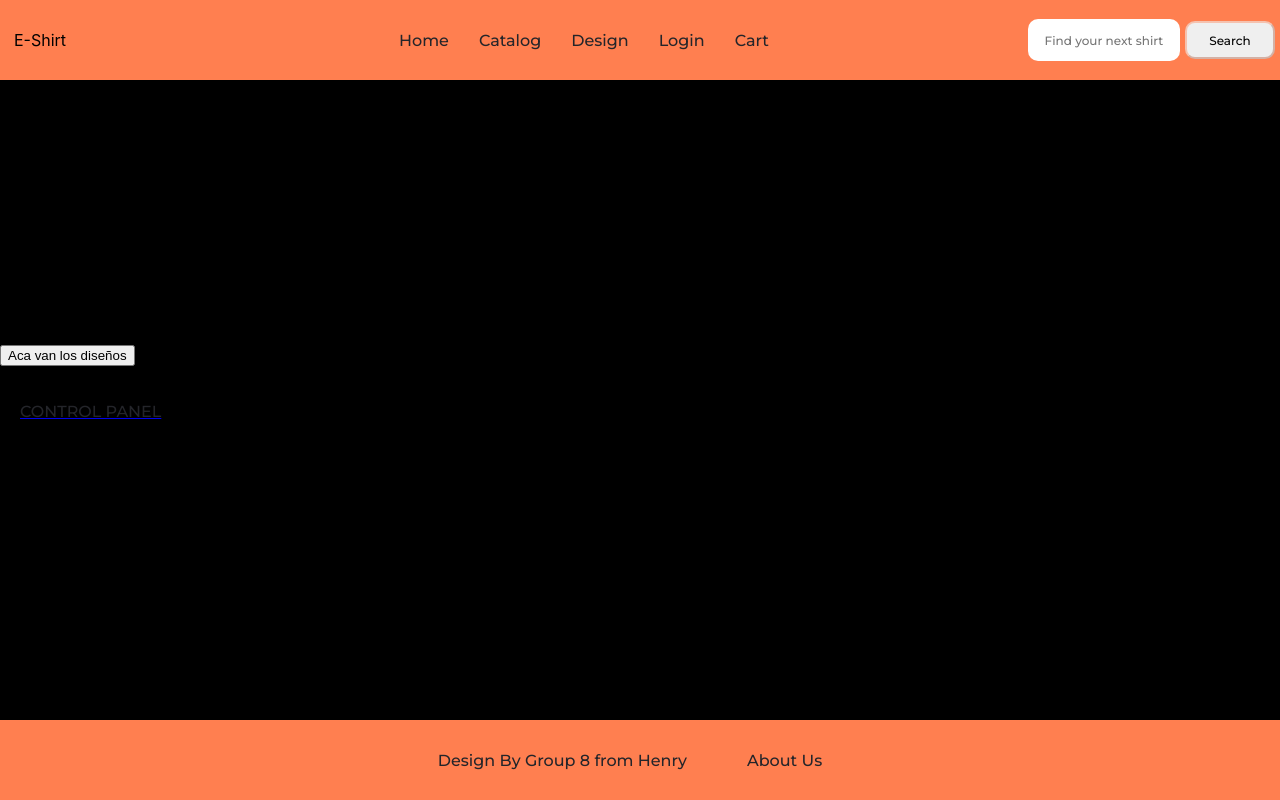
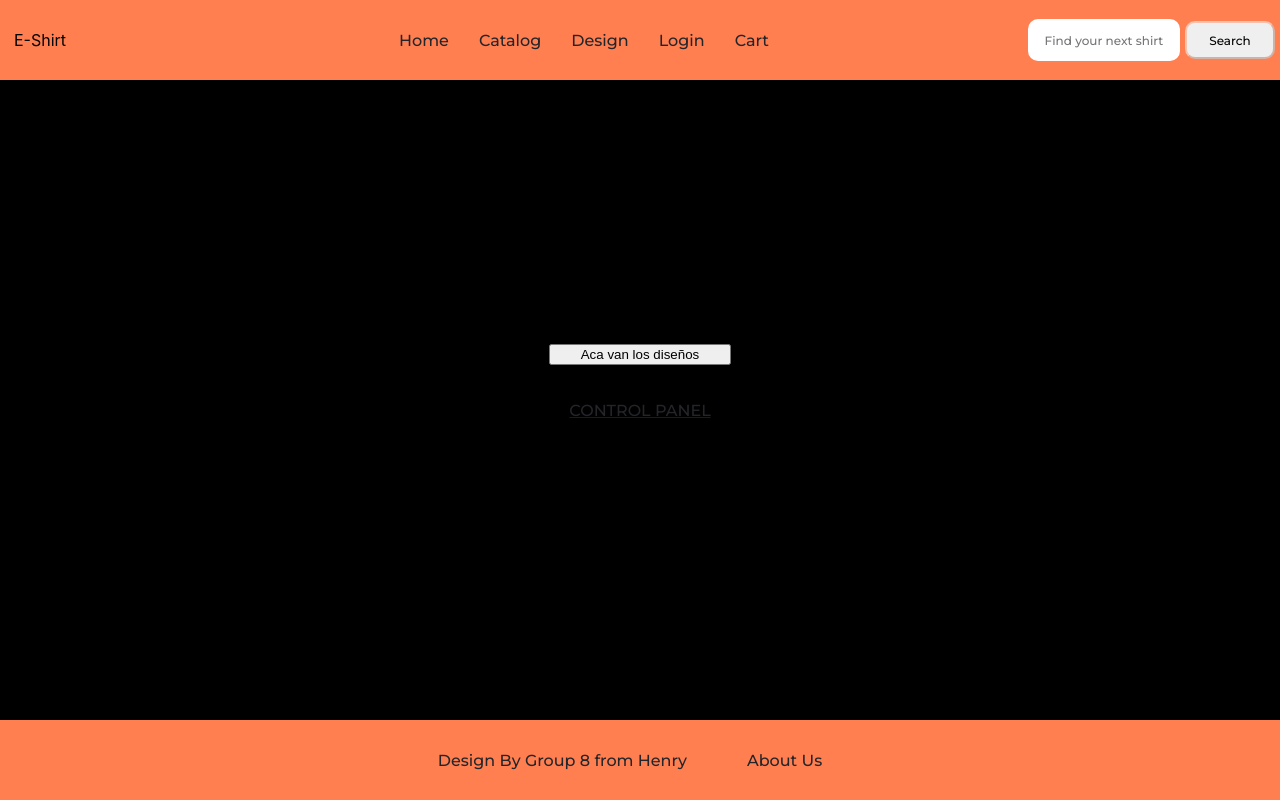
Before and after one commit to rocco9022/eshirt, a React (Create React App) app in the folder ESHIRT/client/: page /desings_admin in a window 1280 px wide. Built offline with nearby package versions, Linux system fonts and the light colour scheme; no server answers.

Commit message:
css admin

```diff
--- a/ESHIRT/client/src/Components/Admin/DesignsAdmin/DesignsAdmin.jsx
+++ b/ESHIRT/client/src/Components/Admin/DesignsAdmin/DesignsAdmin.jsx
@@ -5,7 +5,7 @@ import Style from "./DesignsAdmin.module.css";
 export default function DesignsAdmin() {
 
     return(
-        <div>
+        <div className={Style.Designs}>
 <button>
     Aca van los diseños
 </button>
--- a/ESHIRT/client/src/Components/Admin/DesignsAdmin/DesignsAdmin.module.css
+++ b/ESHIRT/client/src/Components/Admin/DesignsAdmin/DesignsAdmin.module.css
@@ -0,0 +1,9 @@
+@import url('https://fonts.googleapis.com/css2?family=Montserrat:wght@500&display=swap');
+
+.Designs{
+    color:white;
+    font-family: "Montserrat", sans-serif;
+    font-weight: 500;
+    display: grid;
+    justify-content: space-evenly;
+}
--- a/ESHIRT/client/src/Components/Admin/HomeAdmin/HomeAdmin.module.css
+++ b/ESHIRT/client/src/Components/Admin/HomeAdmin/HomeAdmin.module.css
@@ -6,4 +6,5 @@
     font-weight: 500;
     display: grid;
     justify-content: space-evenly;
+    text-align: center;
 }
--- a/ESHIRT/client/src/Components/Admin/Sales/Sales.jsx
+++ b/ESHIRT/client/src/Components/Admin/Sales/Sales.jsx
@@ -5,7 +5,7 @@ import Style from "./Sales.module.css";
 export default function Sales() {
 
     return(
-        <div>
+        <div className={Style.Sales}>
 <button>
     Aca van las ventas
 </button>
--- a/ESHIRT/client/src/Components/Admin/Sales/Sales.module.css
+++ b/ESHIRT/client/src/Components/Admin/Sales/Sales.module.css
@@ -0,0 +1,9 @@
+@import url('https://fonts.googleapis.com/css2?family=Montserrat:wght@500&display=swap');
+
+.Sales{
+    color:white;
+    font-family: "Montserrat", sans-serif;
+    font-weight: 500;
+    display: grid;
+    justify-content: space-evenly;
+}
--- a/ESHIRT/client/src/Components/Admin/ShirtsAdmin/ShirtsAdmin.jsx
+++ b/ESHIRT/client/src/Components/Admin/ShirtsAdmin/ShirtsAdmin.jsx
@@ -5,7 +5,7 @@ import Style from "./ShirtsAdmin.module.css";
 export default function ShirtsAdmin() {
 
     return(
-        <div>
+        <div className={Style.Shirts}>
 <button>
     Aca van las remeras
 </button>
--- a/ESHIRT/client/src/Components/Admin/ShirtsAdmin/ShirtsAdmin.module.css
+++ b/ESHIRT/client/src/Components/Admin/ShirtsAdmin/ShirtsAdmin.module.css
@@ -0,0 +1,9 @@
+@import url('https://fonts.googleapis.com/css2?family=Montserrat:wght@500&display=swap');
+
+.Shirts{
+    color:white;
+    font-family: "Montserrat", sans-serif;
+    font-weight: 500;
+    display: grid;
+    justify-content: space-evenly;
+}
```
